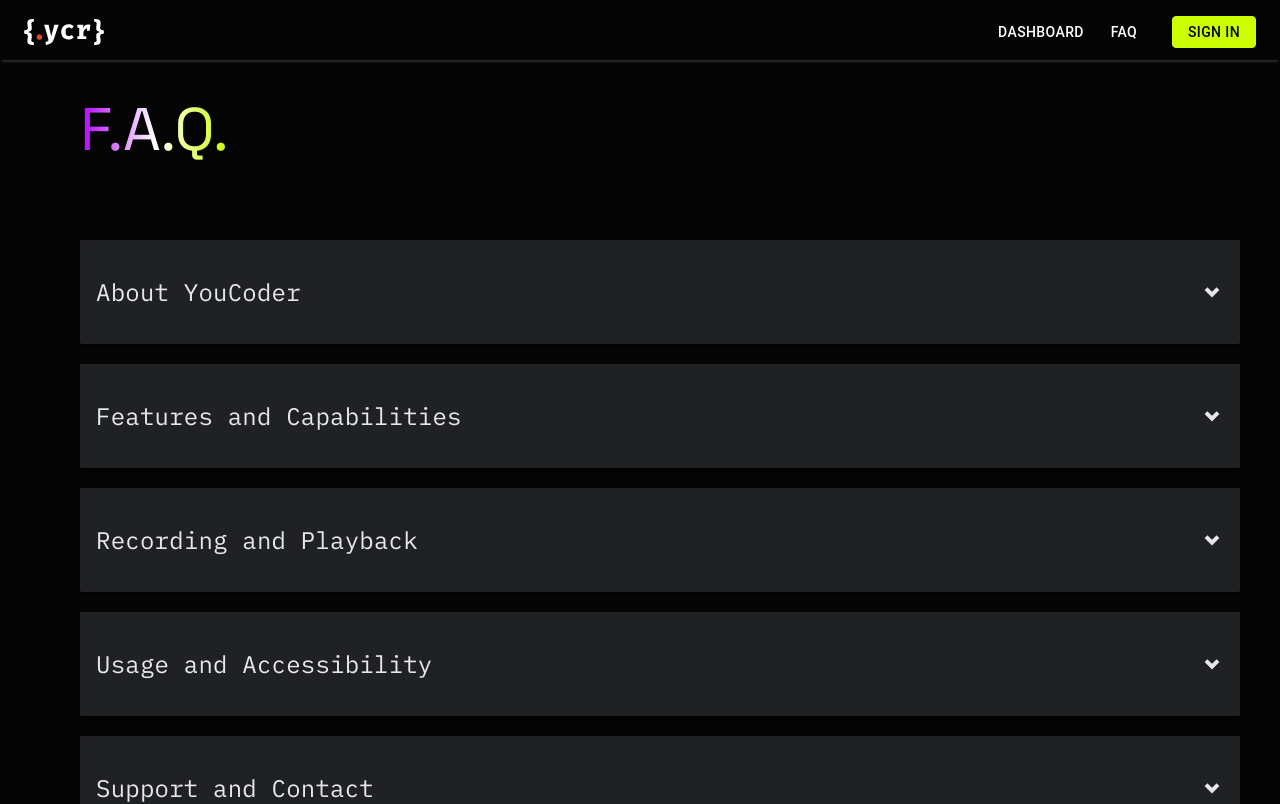
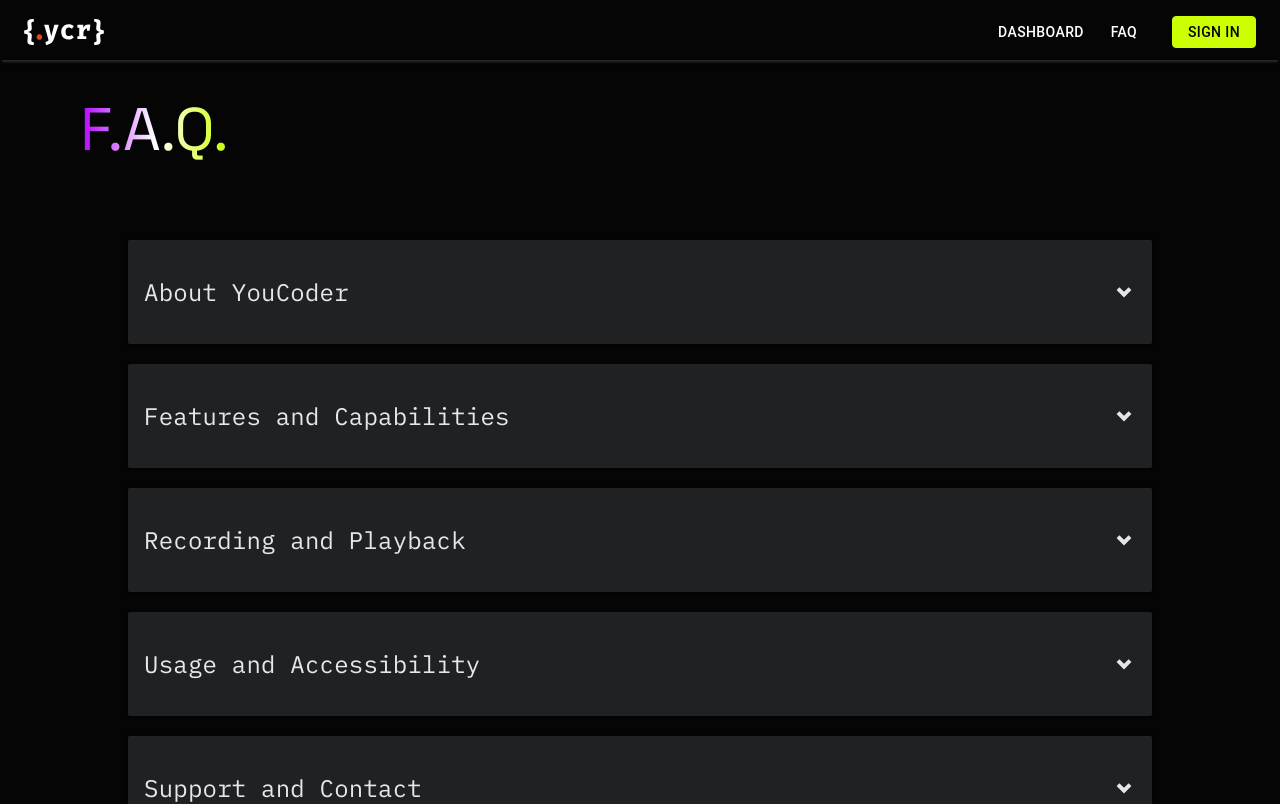
Before and after one commit to phpmvk/YouCoder, a React (Vite) app in the folder client/: page /docs in a window 1280 px wide. Shown: the top 804 px of the page. Built offline with nearby package versions, Linux system fonts and the light colour scheme.

Commit message:
docs fix

```diff
--- a/client/src/pages/Docs.tsx
+++ b/client/src/pages/Docs.tsx
@@ -29,11 +29,11 @@ const DocsPage: React.FC<DocsPageProps> = ({}) => {
   return (
     <div className='bg-bg-pri min-h-screen'>
       <TopNavBar showDashboard={true} />
-      <div className=' h-min-screen text-white flex flex-col items-start '>
+      <div className=' h-min-screen text-white flex flex-col items-start max-w-[1600px]'>
         <div className='!font-title text-6xl ml-20 my-10 pb-10 flex items-center bg-gradient-to-r from-bg-sec via-white to-bg-alt text-transparent bg-clip-text'>
           F.A.Q.
         </div>
-        <div className='mx-20 !stroke-gray-200 !stroke-2 !text-gray-200'>
+        <div className='mx-auto max-w-[80vw] !stroke-gray-200 !stroke-2 !text-gray-200'>
           <Accordion className='!bg-bg-gptdark/60 mb-5 !rounded-sm !font-console'>
             <AccordionSummary
               className='!bg-bg-gptdark !rounded-sm'
```
